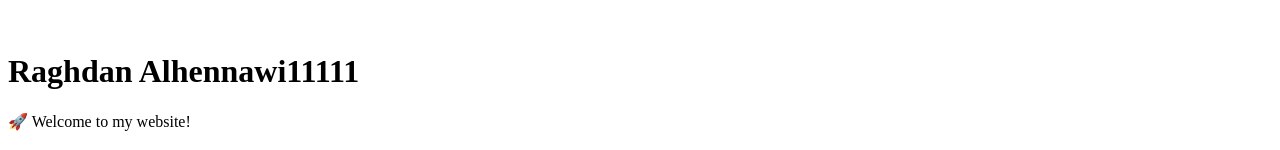
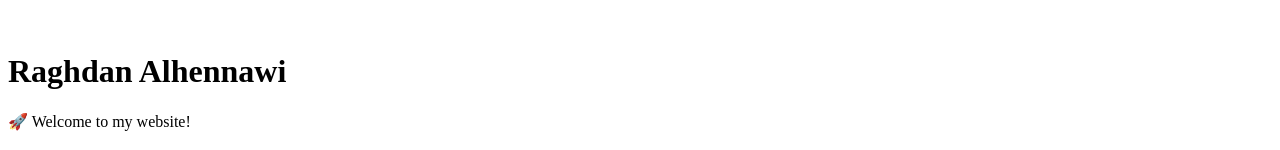
Before and after one commit to RaghdanA/portfolio, a plain HTML site: page index.html in a window 1280 px wide. Shown: the part 130-280 px from the top of the page. Drawn offline with Linux system fonts and the light colour scheme; some packages are replaced by stand-ins of ours.

Commit message:
Update index.html

```diff
--- a/index.html
+++ b/index.html
@@ -13,7 +13,7 @@
     <main>
 
       <header>
-        <h1>Raghdan Alhennawi11111 </h1>
+        <h1>Raghdan Alhennawi </h1>
         <p>🚀 Welcome to my website!</p>
       </header>
 
```
